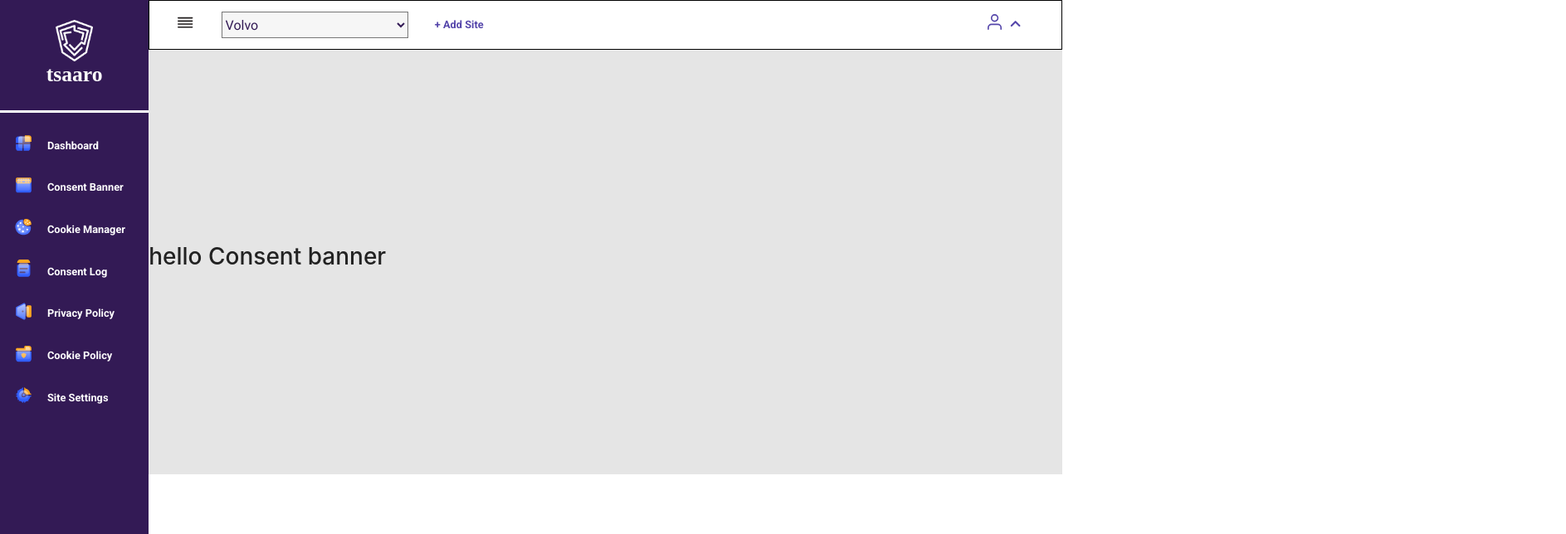
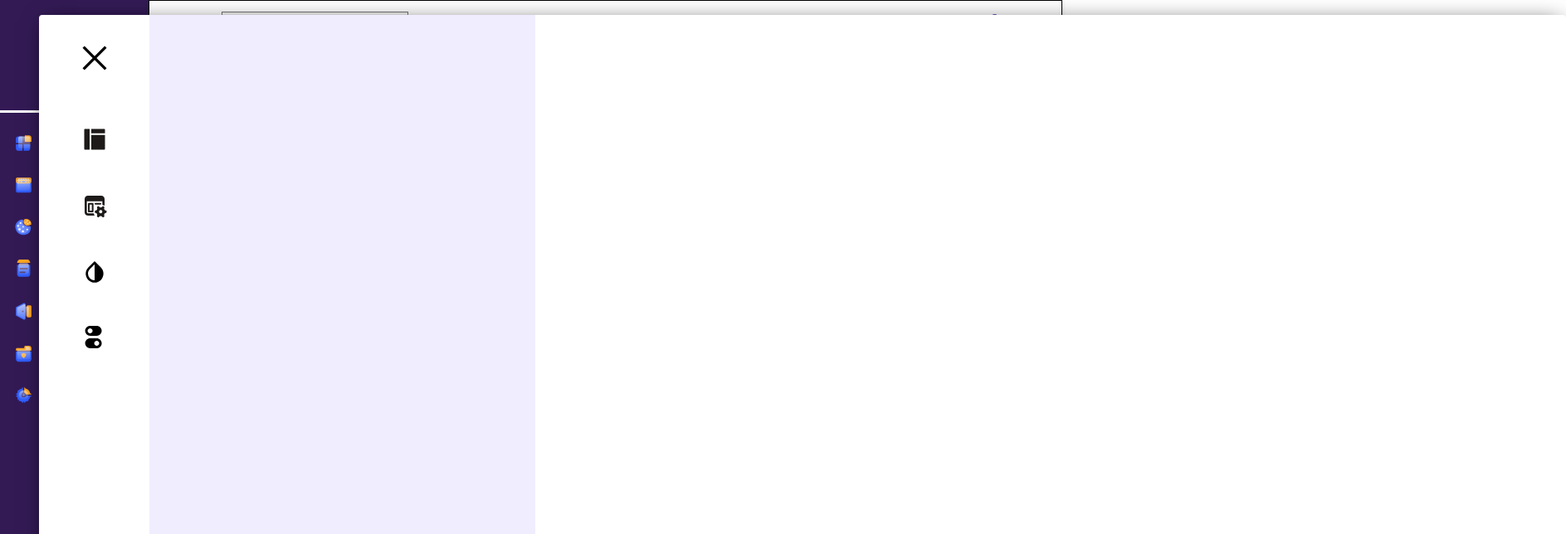
Before and after one commit to viveksingh2893/fronttsaaro, a React (Create React App) app in the folder tsaaro/: page /cb in a window 1280 px wide. Shown: the top 644 px of the page at 83% size, 1887 px wide, since content can reach past the window. Built offline with nearby package versions, Linux system fonts and the light colour scheme; a web font is replaced by a local one.

Commit message:
Consent Banner Initial

```diff
--- a/tsaaro/src/assets/Icon_apps.js
+++ b/tsaaro/src/assets/Icon_apps.js
@@ -528,7 +528,13 @@ function SvgIcon(props) {
           rx="10.446"
           ry="10.446"
         ></ellipse>
-      <ellipse cx="43.641" cy="44.223" fill="#fff" rx="6.5" ry="6.5"></ellipse>
+        <ellipse
+          cx="43.641"
+          cy="44.223"
+          fill="#fff"
+          rx="6.5"
+          ry="6.5"
+        ></ellipse>
         <ellipse cx="84.266" cy="87.17" fill="#fff" rx="6.5" ry="6.5"></ellipse>
         <ellipse
           cx="43.525"
@@ -575,8 +581,8 @@ function SvgIcon(props) {
       </svg>
     );
   }
-  if (props.name ==='asterisk') {
-    return(
+  if (props.name === "asterisk") {
+    return (
       <svg
         xmlns="http://www.w3.org/2000/svg"
         width=".5vw"
@@ -589,10 +595,10 @@ function SvgIcon(props) {
           d="M1.134 6.777L2.9 4.352.246 3.56.66 2.242l2.654.976L3.234.194H4.57l-.088 3.077 2.62-.976.404 1.345-2.698.8L6.539 6.82l-1.09.818-1.626-2.532-1.59 2.47-1.1-.8z"
         ></path>
       </svg>
-    )
+    );
   }
-  if (props.name ==='help circle') {
-    return(
+  if (props.name === "help circle") {
+    return (
       <svg
         xmlns="http://www.w3.org/2000/svg"
         width="1.5vw"
@@ -615,10 +621,10 @@ function SvgIcon(props) {
           d="M10.602 10.5a3.5 3.5 0 016.801 1.167c0 2.333-3.5 3.5-3.5 3.5M14 19.833h.012"
         ></path>
       </svg>
-    )
+    );
   }
-  if (props.name ==='eye') {
-    return(
+  if (props.name === "eye") {
+    return (
       <svg
         xmlns="http://www.w3.org/2000/svg"
         width="24"
@@ -641,7 +647,87 @@ function SvgIcon(props) {
           d="M12 15a3 3 0 100-6 3 3 0 000 6z"
         ></path>
       </svg>
-    )
+    );
+  }
+  if (props.name === "bannerclose") {
+    return (
+      <svg
+        xmlns="http://www.w3.org/2000/svg"
+        width="40"
+        height="40"
+        fill="none"
+        viewBox="0 0 40 40"
+      >
+        <path
+          fill="#000"
+          d="M7.841 5.488L5.484 7.845 17.64 20 5.484 32.155l2.357 2.357 12.155-12.155 12.155 12.155 2.357-2.357L22.353 20 34.508 7.845 32.15 5.488 19.996 17.643 7.841 5.488z"
+        ></path>
+      </svg>
+    );
+  }
+  if (props.name === "bannerlayout") {
+    return (
+      <svg
+        xmlns="http://www.w3.org/2000/svg"
+        width="32"
+        height="32"
+        fill="none"
+        viewBox="0 0 32 32"
+      >
+        <path
+          fill="#1E1A1A"
+          d="M12 28.5h15.5c.553 0 1-.447 1-1V10.625H12V28.5zm15.5-25H12v5.125h16.5V4.5c0-.553-.447-1-1-1zm-24 1v23c0 .553.447 1 1 1H10v-25H4.5c-.553 0-1 .447-1 1z"
+        ></path>
+      </svg>
+    );
+  }
+  if (props.name === "bannercontent") {
+    return (
+      <svg
+        xmlns="http://www.w3.org/2000/svg"
+        width="32"
+        height="32"
+        fill="none"
+        viewBox="0 0 32 32"
+      >
+        <path
+          fill="#1E1A1A"
+          d="M23.912 4.007L23.667 4H8.333l-.245.007A4.333 4.333 0 004 8.333v15.334l.007.245A4.333 4.333 0 008.333 28h7.696a8.618 8.618 0 01-1.13-2.667H8.333l-.17-.008a1.666 1.666 0 01-1.496-1.658l.001-13h18.665v4.232c.962.226 1.86.613 2.668 1.13V8.333l-.006-.245a4.333 4.333 0 00-4.083-4.08v-.001zm-9.253 9.524a1 1 0 00-.992-.864H9l-.136.009a1 1 0 00-.864.99V23l.01.136A1 1 0 009 24h4.667l.136-.01a1 1 0 00.864-.99v-9.333l-.01-.136h.002zM10 14.667h2.667V22H10v-7.333zm14-1a1 1 0 00-1-1h-5.995l-.134.009a1 1 0 00.134 1.99H23l.136-.009a1 1 0 00.864-.99zm-4.961 4.966a2.667 2.667 0 01-1.922 3.33l-.78.192a7.639 7.639 0 00.01 2.409l.72.173A2.667 2.667 0 0119 28.084l-.25.843a7.013 7.013 0 001.98 1.228l.657-.691a2.666 2.666 0 013.866 0l.664.7a7.04 7.04 0 001.978-1.217l-.264-.915a2.667 2.667 0 011.921-3.328l.779-.192a7.639 7.639 0 00-.01-2.41l-.718-.174a2.668 2.668 0 01-1.934-3.347l.25-.84a7.04 7.04 0 00-1.98-1.23l-.658.692a2.668 2.668 0 01-3.865 0l-.665-.7a7.036 7.036 0 00-1.976 1.216l.264.914zm4.294 6.7c-1.066 0-1.933-.896-1.933-2 0-1.105.867-2 1.933-2 1.068 0 1.934.895 1.934 2 0 1.104-.866 2-1.934 2z"
+        ></path>
+      </svg>
+    );
+  }
+  if (props.name === "bannercolor") {
+    return (
+      <svg
+        xmlns="http://www.w3.org/2000/svg"
+        width="32"
+        height="32"
+        fill="none"
+        viewBox="0 0 32 32"
+      >
+        <path
+          fill="#000"
+          d="M23.55 10.574l-7.547-7.547-7.547 7.547c-4.16 4.16-4.16 10.92 0 15.08a10.64 10.64 0 007.547 3.12 10.64 10.64 0 007.546-3.12c4.16-4.16 4.16-10.92 0-15.08zm-7.547 15.547a7.904 7.904 0 01-5.654-2.347 7.927 7.927 0 01-2.346-5.653c0-2.134.826-4.147 2.346-5.654l5.654-5.666v19.32z"
+        ></path>
+      </svg>
+    );
+  }
+  if (props.name === "bannerbehaviour") {
+    return (
+      <svg
+        xmlns="http://www.w3.org/2000/svg"
+        width="28"
+        height="45"
+        fill="none"
+        viewBox="0 0 28 45"
+      >
+        <path
+          fill="#000"
+          d="M16.555 6.889h-8c-3.296 0-5.982 2.682-6 5.986v.042a6.01 6.01 0 006 5.972h8a6.01 6.01 0 006-5.994v-.018c-.015-3.303-2.703-5.988-6-5.988zm-8 9c-1.627 0-3-1.373-3-3s1.373-3 3-3 3 1.373 3 3-1.373 3-3 3zM16.555 21.889h-8c-3.296 0-5.982 2.682-6 5.986v.042a6.01 6.01 0 006 5.972h8c3.309 0 6-2.691 6-6 0-3.31-2.691-6-6-6zm0 9c-1.627 0-3-1.373-3-3s1.373-3 3-3 3 1.373 3 3-1.373 3-3 3z"
+        ></path>
+      </svg>
+    );
   }
 }
 
--- a/tsaaro/src/component/header/SideMenuView.js
+++ b/tsaaro/src/component/header/SideMenuView.js
@@ -3,7 +3,7 @@ import { Col, Image, Row } from "antd";
 import "../../assets/css/sidemenu.css";
 import logo from "../../assets/images/img1.png";
 import SmButton from "./smButton";
-import { NavLink} from "react-router-dom";
+import { NavLink } from "react-router-dom";
 
 function SideMenuView(props) {
   return (
@@ -27,25 +27,30 @@ function SideMenuView(props) {
 
       <div className="btn">
         <NavLink to=".\dash">
-          <SmButton id="dsboard" name="Dashboard" inactive={props.inactive}/>
+          <SmButton id="dsboard" name="Dashboard" inactive={props.inactive} />
         </NavLink>
-        <NavLink to=".\cb">
-          <SmButton id="cb" name="Consent Banner" inactive={props.inactive}/>
-        </NavLink>
+        <div
+          style={{ cursor: "pointer" }}
+          onClick={() => {
+            props.callcb();
+          }}
+        >
+          <SmButton id="cb" name="Consent Banner" inactive={props.inactive} />
+        </div>
         <NavLink to=".\cm">
-          <SmButton id="cm" name="Cookie Manager" inactive={props.inactive}/>
+          <SmButton id="cm" name="Cookie Manager" inactive={props.inactive} />
         </NavLink>
         <NavLink to=".\cl">
-          <SmButton id="cl" name="Consent Log" inactive={props.inactive}/>
+          <SmButton id="cl" name="Consent Log" inactive={props.inactive} />
         </NavLink>
         <NavLink to=".\pp">
-          <SmButton id="pp" name="Privacy Policy" inactive={props.inactive}/>
+          <SmButton id="pp" name="Privacy Policy" inactive={props.inactive} />
         </NavLink>
         <NavLink to=".\cp">
-          <SmButton id="cp" name="Cookie Policy" inactive={props.inactive}/>
+          <SmButton id="cp" name="Cookie Policy" inactive={props.inactive} />
         </NavLink>
         <NavLink to=".\ss">
-          <SmButton id="ss" name="Site Settings" inactive={props.inactive}/>
+          <SmButton id="ss" name="Site Settings" inactive={props.inactive} />
         </NavLink>
       </div>
     </div>
--- a/tsaaro/src/screen/dashboard/consentbanner.js
+++ b/tsaaro/src/screen/dashboard/consentbanner.js
@@ -1,9 +1,94 @@
-const ConsentbannerScr=()=>{
+import SvgIcon from "../../assets/Icon_apps";
 
-    return(
-        <div style={{display:'flex',height:'100vh',height:'40vw',justifyContent:'center',alignItems:'center'}}>
-        <h1>hello Consent banner</h1>
+const ConsentbannerScr = (props) => {
+  return (
+    <div
+      style={{
+        width: "1840px",
+        height: "888px",
+        backgroundColor: "white",
+        position: "absolute",
+        zIndex: 1000,
+        top: "18px",
+        left: "47px",
+        borderRadius: "4px",
+        display: "flex",
+        flexDirection: "row",
+        justifyContent: "flex-start",
+        alignItems: "flex-start",
+        boxShadow: `0px 2px 25px -7px rgba(0,0,0,0.75)`,
+      }}
+    >
+      <div
+        style={{
+          width: "133px",
+          height: "888px",
+          display: "flex",
+          flexDirection: "column",
+          alignItems: "center",
+          paddingTop: "32px",
+        }}
+      >
+        <div
+          onClick={() => {
+            props.callcb();
+          }}
+          style={{ cursor: "pointer" }}
+        >
+          <SvgIcon name="bannerclose" />
         </div>
-    );
-}
+        <div
+          style={{
+            marginTop: "32px",
+            display: "flex",
+            justifyContent: "center",
+            alignItems: "center",
+            height: "80px",
+          }}
+        >
+          <SvgIcon name="bannerlayout" />
+        </div>
+        <div
+          style={{
+            display: "flex",
+            justifyContent: "center",
+            alignItems: "center",
+            height: "80px",
+          }}
+        >
+          <SvgIcon name="bannercontent" />
+        </div>
+        <div
+          style={{
+            display: "flex",
+            justifyContent: "center",
+            alignItems: "center",
+            height: "80px",
+          }}
+        >
+          <SvgIcon name="bannercolor" />
+        </div>
+        <div
+          style={{
+            display: "flex",
+            justifyContent: "center",
+            alignItems: "center",
+            height: "80px",
+          }}
+        >
+          <SvgIcon name="bannerbehaviour" />
+        </div>
+      </div>
+      <div
+        style={{
+          width: "465px",
+          height: "888px",
+          display: "flex",
+          flexDirection: "column",
+          backgroundColor: "#F0EDFF",
+        }}
+      ></div>
+    </div>
+  );
+};
 export default ConsentbannerScr;
--- a/tsaaro/src/screen/dashboard/index.js
+++ b/tsaaro/src/screen/dashboard/index.js
@@ -1,22 +1,20 @@
-import React, {useState, useEffect} from 'react';
-import HeaderMenuView from '../../component/header/HeaderMenuView';
-import SideMenuView from '../../component/header/SideMenuView';
-import {
-    BrowserRouter,
-    Routes,
-    Route
-  } from "react-router-dom";
-import CookiemanagerScr from './cookiemanager';
-import ConsentbannerScr from './consentbanner';
-import CookiepolicyScr from './cookiepolicy';
-import PrivacypolicyScr from './privacypolicy';
-import ConsentlogScr from './consentlog';
-import DashboardScr from './dashboard';
-import SitesettingScr from './sitesetting';
-import '../../assets/css/sidemenu.css'
+import React, { useState, useEffect } from "react";
+import HeaderMenuView from "../../component/header/HeaderMenuView";
+import SideMenuView from "../../component/header/SideMenuView";
+import { BrowserRouter, Routes, Route } from "react-router-dom";
+import CookiemanagerScr from "./cookiemanager";
+import ConsentbannerScr from "./consentbanner";
+import CookiepolicyScr from "./cookiepolicy";
+import PrivacypolicyScr from "./privacypolicy";
+import ConsentlogScr from "./consentlog";
+import DashboardScr from "./dashboard";
+import SitesettingScr from "./sitesetting";
+import "../../assets/css/sidemenu.css";
+import SvgIcon from "../../assets/Icon_apps";
 
-const Screen=()=>{
+const Screen = () => {
   const [inactive, setInactive] = useState(false);
+  const [cbvisible, setCbvisible] = useState(false);
   // const [viewPortWidth, setWidth] = useState(0);
   // const [viewPortHeight, setHeight] = useState(0)
 
@@ -33,28 +31,40 @@ const Screen=()=>{
   //     });
   //   }, []);
 
-    return(
-        <div style={{display:'flex', flexDirection:'row'}}>
-            <div className={`sidenav ${inactive ? "inactive" : ""}`} >
-                <SideMenuView inactive={inactive}/>
+  return (
+    <div style={{ display: "flex", flexDirection: "row" }}>
+      {cbvisible ? (
+        <ConsentbannerScr
+          callcb={() => {
+            setCbvisible(!cbvisible);
+          }}
+        />
+      ) : null}
+      <div className={`sidenav ${inactive ? "inactive" : ""}`}>
+        <SideMenuView
+          inactive={inactive}
+          callcb={() => {
+            setCbvisible(!cbvisible);
+          }}
+        />
       </div>
-            <div style={{display:'flex', flexDirection:'column'}}>
-                <HeaderMenuView inactive={inactive} setInactive={setInactive}/>
-                <div style={{display:'flex',backgroundColor:'#E5E5E5'}}>
-                <div style={{display:'flex', width:inactive?'89vw':'82vw'}}>
+      <div style={{ display: "flex", flexDirection: "column" }}>
+        <HeaderMenuView inactive={inactive} setInactive={setInactive} />
+        <div style={{ display: "flex", backgroundColor: "#E5E5E5" }}>
+          <div style={{ display: "flex", width: inactive ? "89vw" : "82vw" }}>
             <Routes>
-                    <Route path="/dash" element={<DashboardScr/>}/>
-                    <Route path="/cm" element={<CookiemanagerScr/>}/>
-                    <Route path="/cb" element={<ConsentbannerScr/>}/>
-                    <Route path="/cl" element={<ConsentlogScr/>}/>
-                    <Route path="/cp" element={<CookiepolicyScr/>}/>
-                    <Route path="/pp" element={<PrivacypolicyScr/>}/>
-                    <Route path="/ss" element={<SitesettingScr/>}/>
+              <Route path="/dash" element={<DashboardScr />} />
+              <Route path="/cm" element={<CookiemanagerScr />} />
+              <Route path="/cb" element={<ConsentbannerScr />} />
+              <Route path="/cl" element={<ConsentlogScr />} />
+              <Route path="/cp" element={<CookiepolicyScr />} />
+              <Route path="/pp" element={<PrivacypolicyScr />} />
+              <Route path="/ss" element={<SitesettingScr />} />
             </Routes>
           </div>
         </div>
       </div>
     </div>
   );
-}
+};
 export default Screen;
```
Lines whose indentation alone changed are shown as unchanged.
